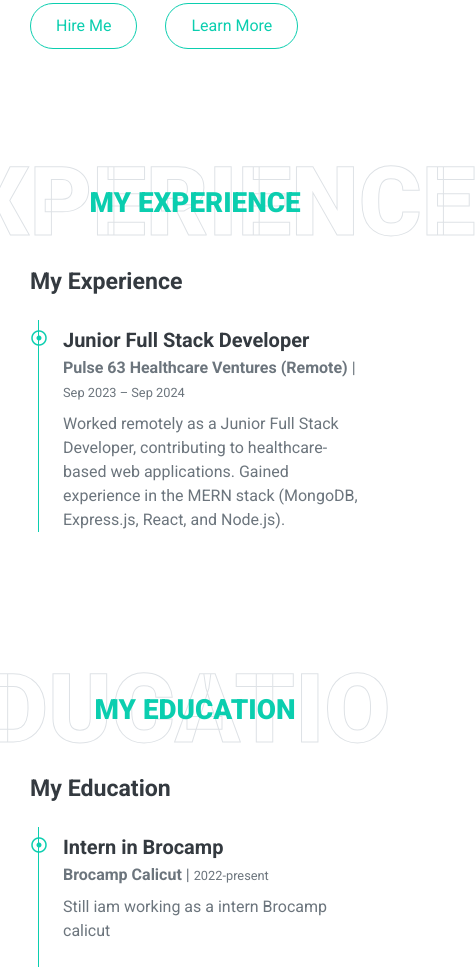
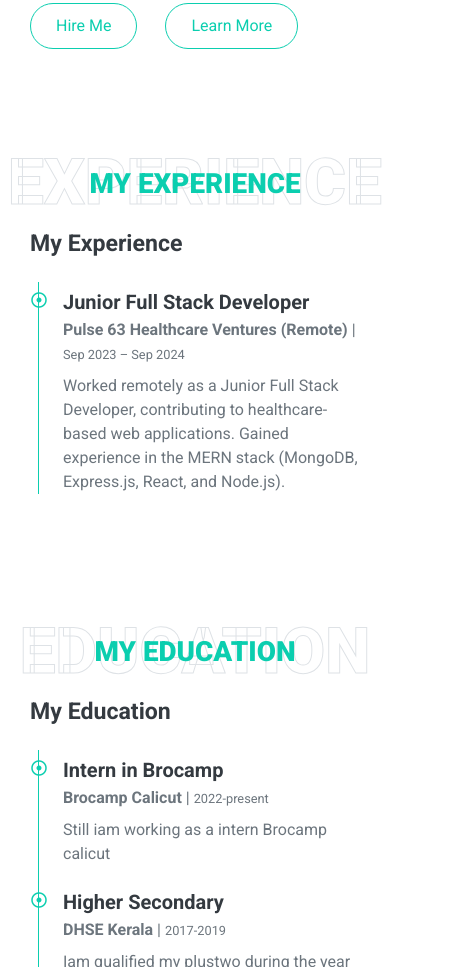
Before and after one commit to muhamedshijas/protfolio, a plain HTML site: page index.html in a window 390 px wide. Shown: the part 2039-3006 px from the top of the page, 475 px wide, since content can reach past the window. Drawn offline with nearby package versions, Linux system fonts and the light colour scheme.

Commit message:
responsive issues

```diff
--- a/index.html
+++ b/index.html
@@ -250,7 +250,7 @@
 <div class="my-experience container-fluid py-5" id="experience">
     <div class="container">
         <div class="position-relative d-flex align-items-center justify-content-center">
-            <h1 class="display-1 text-uppercase text-white" style="-webkit-text-stroke: 1px #dee2e6; font-size: 6rem;">
+            <h1 class="display-1 text-uppercase text-white" style="-webkit-text-stroke: 1px #dee2e6; font-size: 4em;">
               Experience
             </h1>
             <h1 class="position-absolute text-uppercase text-primary">
@@ -287,7 +287,7 @@
     <div class="my-qualification container-fluid py-5" id="qualification">
       <div class="container">
         <div class="position-relative d-flex align-items-center justify-content-center">
-            <h1 class="display-1 text-uppercase text-white" style="-webkit-text-stroke: 1px #dee2e6; font-size: 6rem;">
+            <h1 class="display-1 text-uppercase text-white" style="-webkit-text-stroke: 1px #dee2e6; font-size: 4em;">
               Education
             </h1>
             <h1 class="position-absolute text-uppercase text-primary">
```
